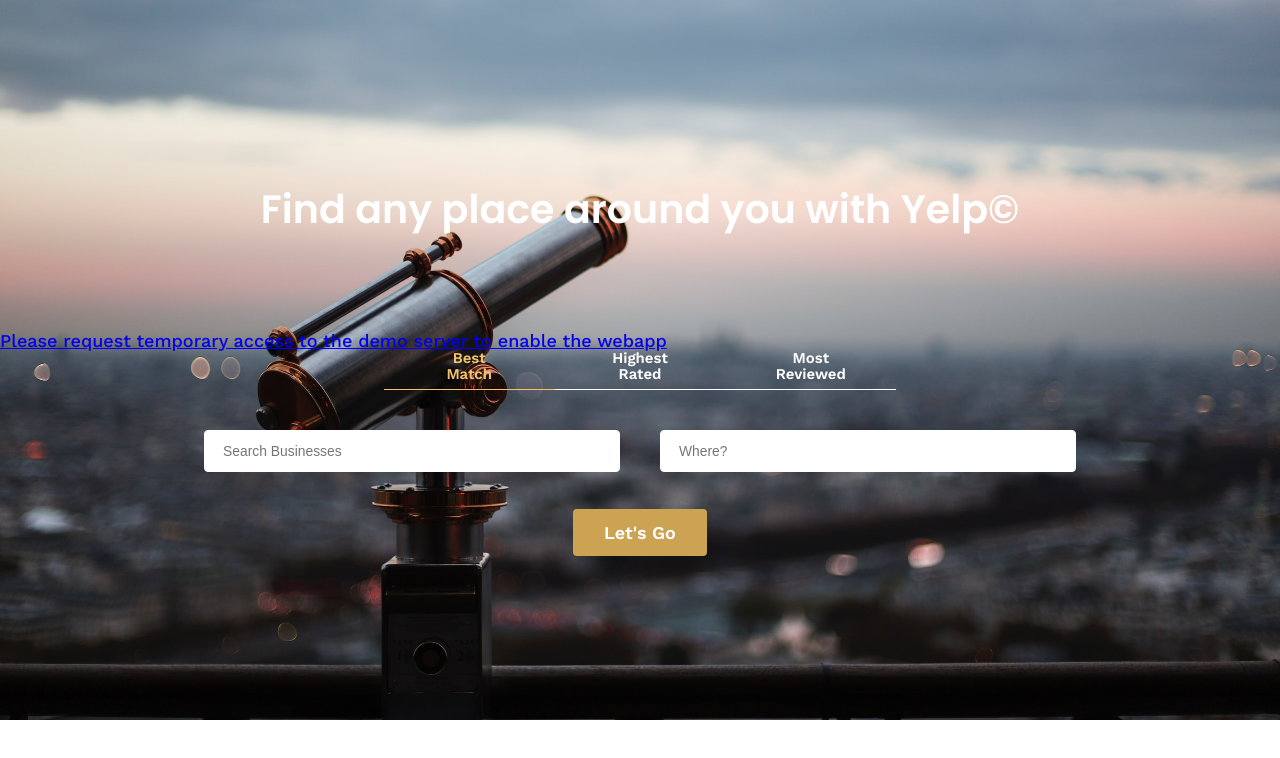
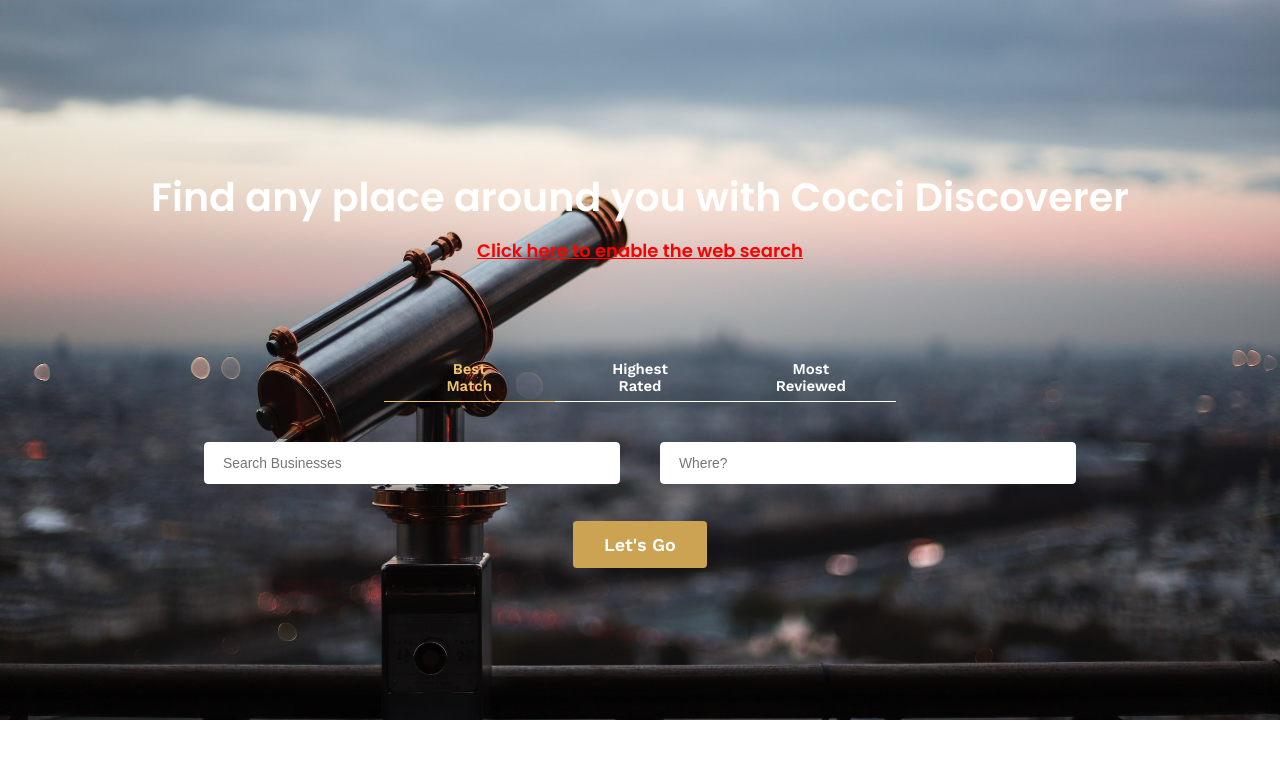
Before and after one commit to coccigabry/Discoverer, a React app: page / in a window 1280 px wide. Built offline with nearby package versions, Linux system fonts and the light colour scheme.

Commit message:
latest update

```diff
--- a/public/index.html
+++ b/public/index.html
@@ -27,7 +27,7 @@
       work correctly both with client-side routing and a non-root public URL.
       Learn how to configure a non-root public URL by running `npm run build`.
     -->
-    <title>Yelp Discoverer</title>
+    <title>Cocci Discoverer</title>
   </head>
   <body>
     <noscript>You need to enable JavaScript to run this app.</noscript>
--- a/src/components/SearchBar/SearchBar.css
+++ b/src/components/SearchBar/SearchBar.css
@@ -11,11 +11,23 @@
 
 .SearchBar h1 {
   padding: .66rem 0;
-  margin-bottom: 5rem;
   text-align: center;
   font-family: Poppins, sans-serif;
   font-size: 2.2rem;
   color: #fff;
+}
+
+.SearchBar p {
+  padding: .66rem 0;
+  margin-bottom: 5rem;
+  text-align: center;
+  font-family: Poppins, sans-serif;
+  font-size: 1rem;
+  color: red;
+}
+
+.SearchBar p a {
+  color: red;
 }
 
 .SearchBar-sort-options ul {
--- a/src/components/SearchBar/SearchBar.js
+++ b/src/components/SearchBar/SearchBar.js
@@ -55,8 +55,8 @@
   render() {
     return (
       <div className="SearchBar">
-      <h1>Find any place around you with Yelp©</h1>
-      <p><a href="https://cors-anywhere.herokuapp.com/corsdemo">Please request temporary access to the demo server to enable the webapp</a></p>
+      <h1>Find any place around you with Cocci Discoverer</h1>
+      <p><a href="https://cors-anywhere.herokuapp.com/corsdemo">Click here to enable the web search</a></p>
         <div className="SearchBar-sort-options">
           <ul>
             {this.renderSortByOptions()}
--- a/src/util/Yelp.js
+++ b/src/util/Yelp.js
@@ -1,4 +1,4 @@
-const apiKey = 'ADD YOUR API KEY HERE';
+const apiKey = 'YOUR API KEY HERE';
 
 const Yelp = {
   searchYelp(term, location, sortBy) {
```
Also changed, not shown: src/components/SearchBar/2background_search_mobile.jpg (added), 1 other file.
